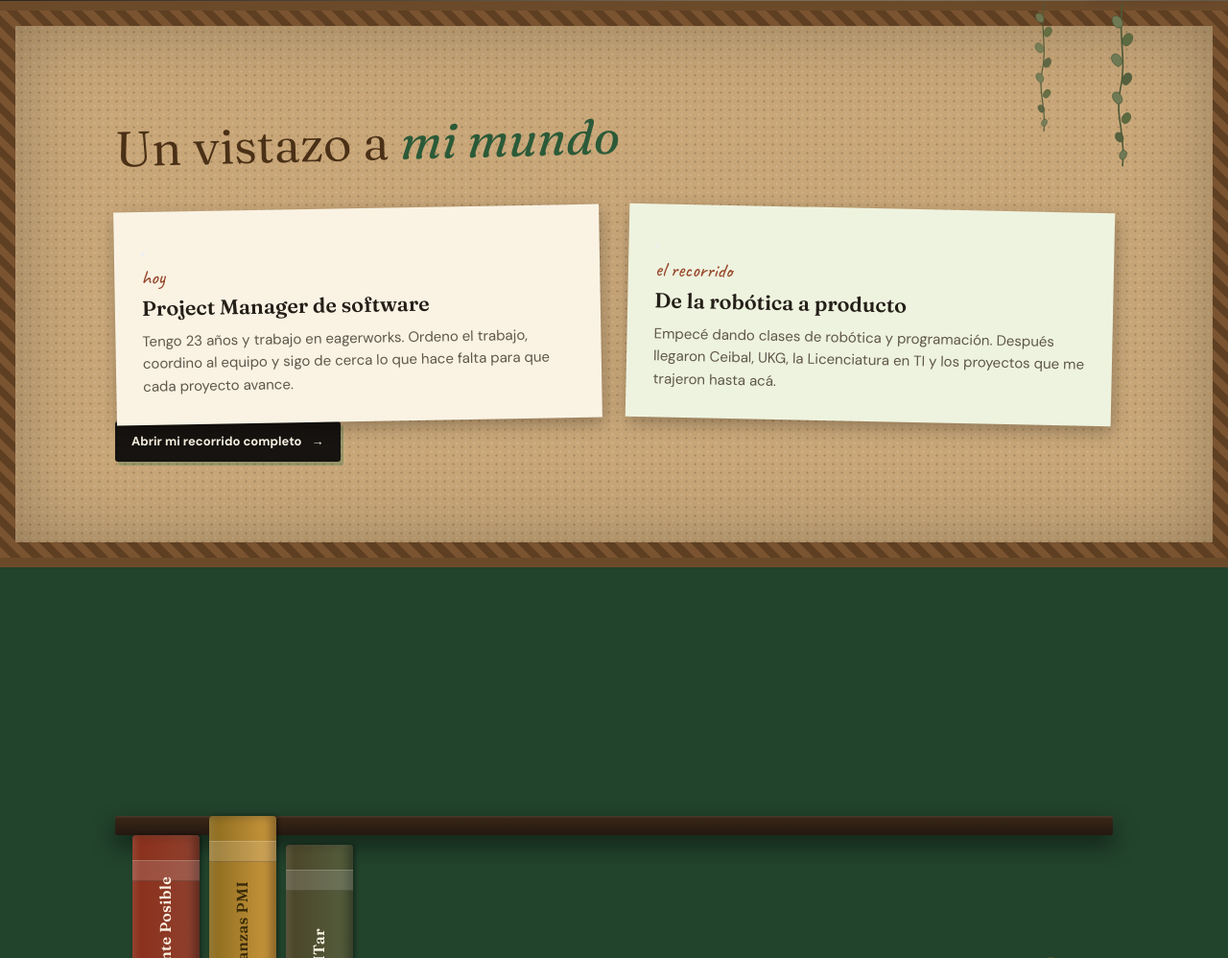
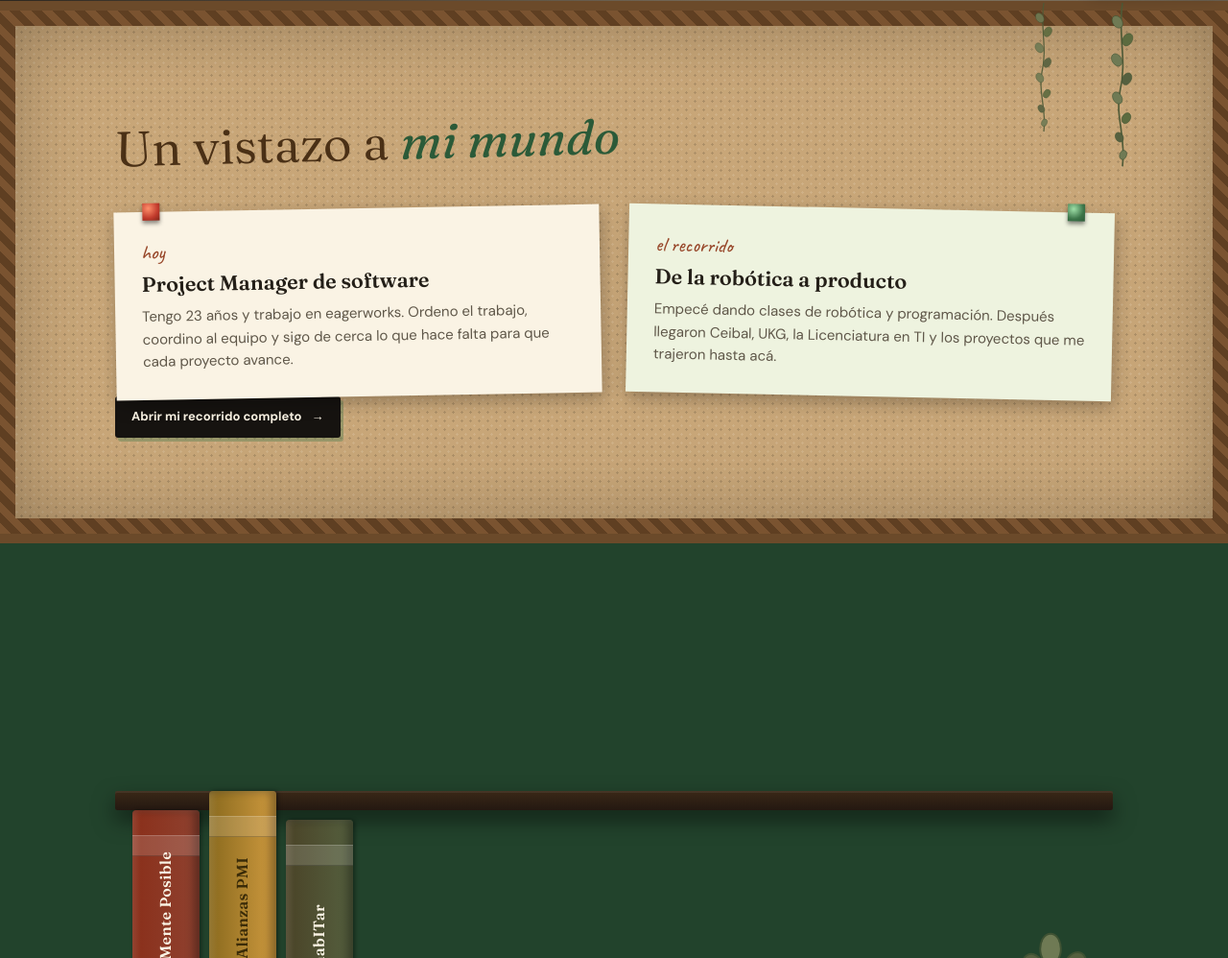
Before and after one commit to romicaubarrere/personal, an Astro site: page /personal/ in a window 1280 px wide. Shown: the part 799-1797 px from the top of the page at 96% size. Built offline with nearby package versions, Linux system fonts and the light colour scheme; Astro itself is replaced by a stand-in of ours.

Commit message:
feat(WEB-121): sumar chinchetas interactivas

```diff
--- a/src/styles/home.css
+++ b/src/styles/home.css
@@ -312,13 +312,19 @@
   .board-title em{font-style:italic;color:var(--green-deep);}
   .clip{display:grid;grid-template-columns:repeat(2,minmax(0,1fr));gap:24px 28px;margin-top:34px;align-items:stretch;}
   @media(max-width:820px){.clip{grid-template-columns:1fr;}}
-  .about-note{position:relative;min-height:175px;padding:26px 28px 28px;background:var(--cream);box-shadow:2px 6px 18px rgba(0,0,0,.28);}
+  .about-note{position:relative;min-height:175px;padding:26px 28px 28px;background:var(--cream);box-shadow:2px 6px 18px rgba(0,0,0,.28);transition:transform .34s cubic-bezier(.2,.8,.2,1),box-shadow .34s ease;}
   .about-note:nth-child(2){background:#eef3df;}
   .about-note:nth-child(3){background:#f4e8bc;}
   .about-note:nth-child(4){background:#f1d3c8;}
   .about-note .about-kicker{display:block;margin-bottom:4px;font-family:var(--hand);font-size:21px;color:var(--warm);}
   .about-note h3{font-family:var(--serif);font-size:1.35rem;font-weight:600;line-height:1.15;margin-bottom:10px;}
   .about-note p{color:var(--ink-soft);font-size:15px;line-height:1.55;}
+  .about-note.reveal.in.is-pinned{transform:translateY(-4px) rotate(0deg);box-shadow:4px 13px 24px rgba(0,0,0,.32);}
+  .note-pin{position:absolute;top:-22px;left:17px;width:44px;height:44px;z-index:7;border:0;padding:0;appearance:none;cursor:pointer;background:radial-gradient(circle at 34% 30%,#ff8f6b,#c0392b 60%,#7c2417) center/18px 18px no-repeat;filter:drop-shadow(0 3px 2px rgba(0,0,0,.45));transition:transform .18s;}
+  .about-note:nth-child(2) .note-pin{left:auto;right:18px;}
+  .note-pin.green{background-image:radial-gradient(circle at 34% 30%,#9fe0a8,var(--green) 60%,var(--green-deep));}
+  .note-pin[aria-pressed="true"]{transform:translateY(3px) scale(.9);filter:drop-shadow(0 1px 1px rgba(0,0,0,.4));}
+  .note-pin:focus-visible{outline:3px solid var(--cream);outline-offset:0;border-radius:50%;box-shadow:0 0 0 5px var(--ink);}
 
   /* ---------- EXPERIENCIA: recorrido tejido en una libreta ---------- */
   .experience{position:relative;overflow:hidden;padding:96px 0 108px;background:var(--green-dark);color:var(--cream);}
```
